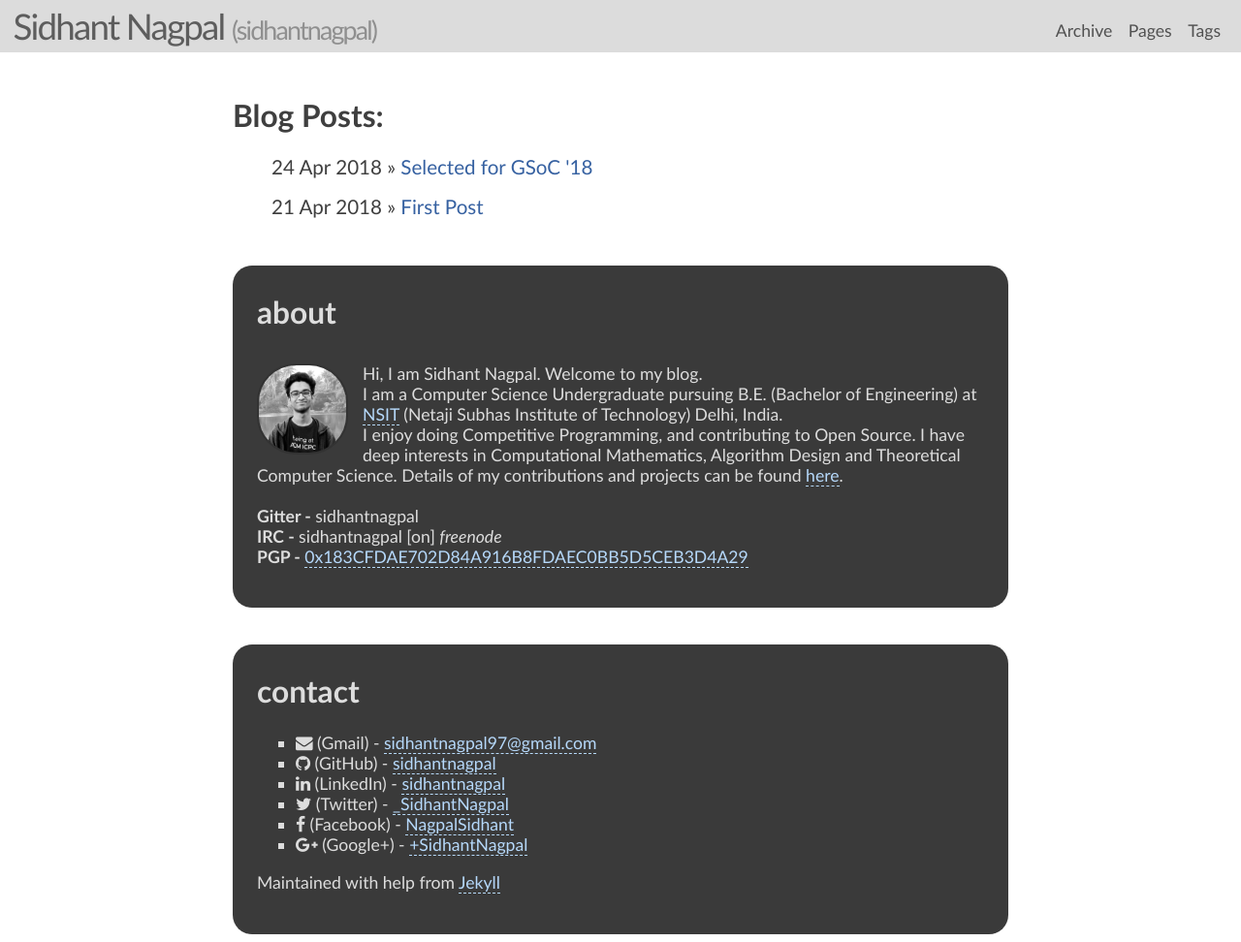
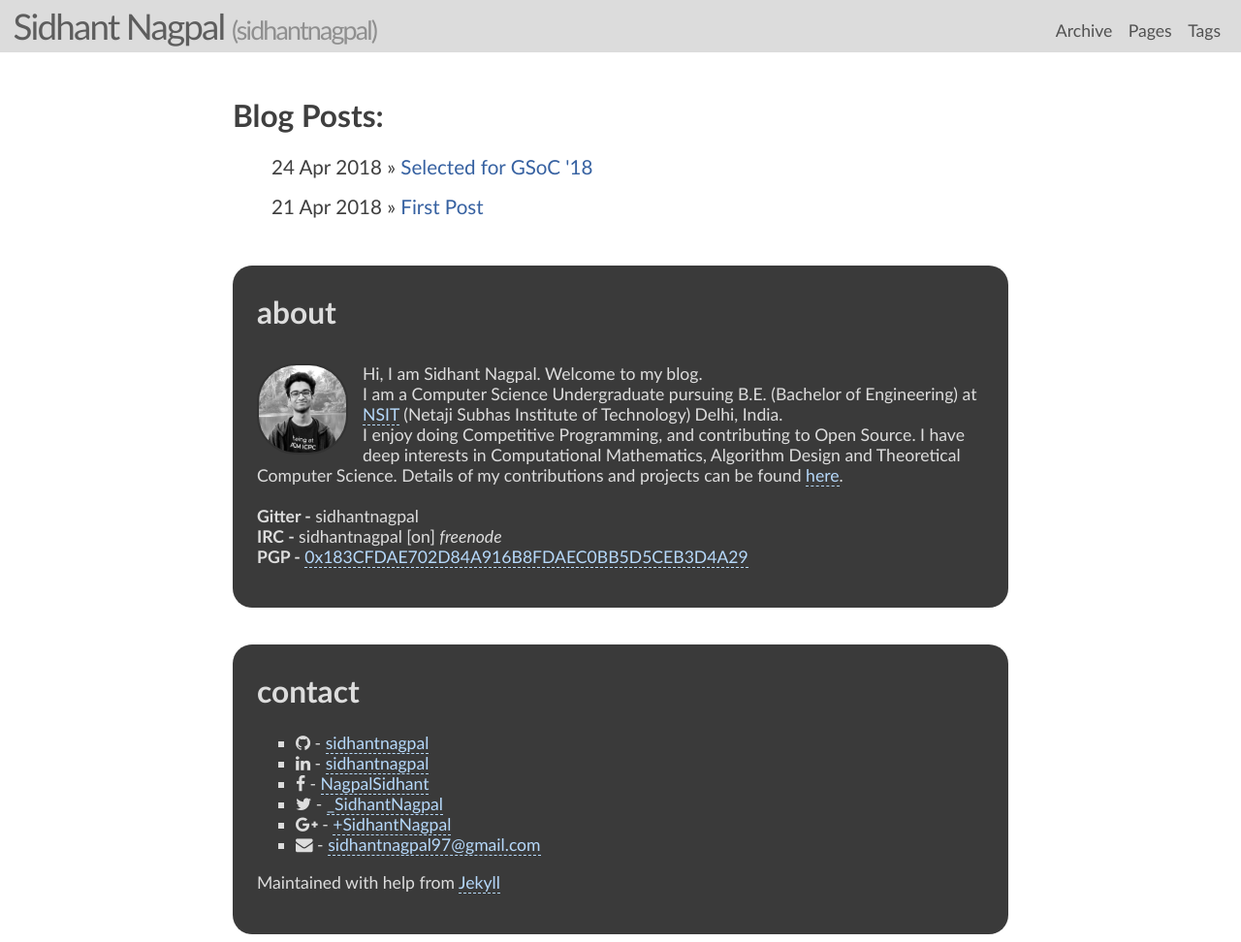
Before and after one commit to siddharth-verma60/sidhantnagpal.github.io, a Jekyll site: the page built from index.html, in a window 1280 px wide and 972 px high. Shown: the whole window at 97% size. Built offline with Jekyll 4.4.1, drawn with Linux system fonts in a browser that asks for light colours; nearby versions of some CDN libraries.

Commit message:
update contact

```diff
--- a/_includes/themes/jellyk/default.html
+++ b/_includes/themes/jellyk/default.html
@@ -65,12 +65,12 @@
                 <div class="misc vcard">
                     <h2 id="contact">contact</h2>
                     <ul>
-                        <li class="email"><i class="fa fa-envelope"></i> (Gmail) - <a href="mailto:{{ site.author.email }}" rel="me">{{ site.author.email }}</a></li>
-                        <li class="github"><i class="fa fa-github"></i> (GitHub) - <a href="http://github.com/{{ site.author.github }}/" rel="me">{{ site.author.github }}</a></li>
-                        <li class="linkedin"><i class="fa fa-linkedin"></i> (LinkedIn) - <a href="http://linkedin.com/in/{{ site.author.linkedin }}/" rel="me">{{ site.author.linkedin }}</a></li>
-                        <li class="twitter"><i class="fa fa-twitter"></i> (Twitter) - <a href="http://twitter.com/{{ site.author.twitter }}/" rel="me">{{ site.author.twitter }}</a></li>
-                        <li class="facebook"><i class="fa fa-facebook"></i> (Facebook) - <a href="https://facebook.com/{{ site.author.facebook }}/" rel="me">{{ site.author.facebook }}</a></li>
-                        <li class="google-plus"><i class="fa fa-google-plus"></i> (Google+) - <a href="http://plus.google.com/{{ site.author.google-plus }}/" rel="me">{{ site.author.google-plus }}</a></li>
+                        <li class="github"><i class="fa fa-github"></i> - <a href="http://github.com/{{ site.author.github }}/" rel="me">{{ site.author.github }}</a></li>
+                        <li class="linkedin"><i class="fa fa-linkedin"></i> - <a href="http://linkedin.com/in/{{ site.author.linkedin }}/" rel="me">{{ site.author.linkedin }}</a></li>
+                        <li class="facebook"><i class="fa fa-facebook"></i> - <a href="https://facebook.com/{{ site.author.facebook }}/" rel="me">{{ site.author.facebook }}</a></li>
+                        <li class="twitter"><i class="fa fa-twitter"></i> - <a href="http://twitter.com/{{ site.author.twitter }}/" rel="me">{{ site.author.twitter }}</a></li>
+                        <li class="google-plus"><i class="fa fa-google-plus"></i> - <a href="http://plus.google.com/{{ site.author.google-plus }}/" rel="me">{{ site.author.google-plus }}</a></li>
+                        <li class="email"><i class="fa fa-envelope"></i> - <a href="mailto:{{ site.author.email }}" rel="me">{{ site.author.email }}</a></li>
                     </ul>
                 </div><!-- misc -->
                 Maintained with help from <a href="http://jekyllrb.com">Jekyll</a>
```
Also changed, not shown: 10 other files.
